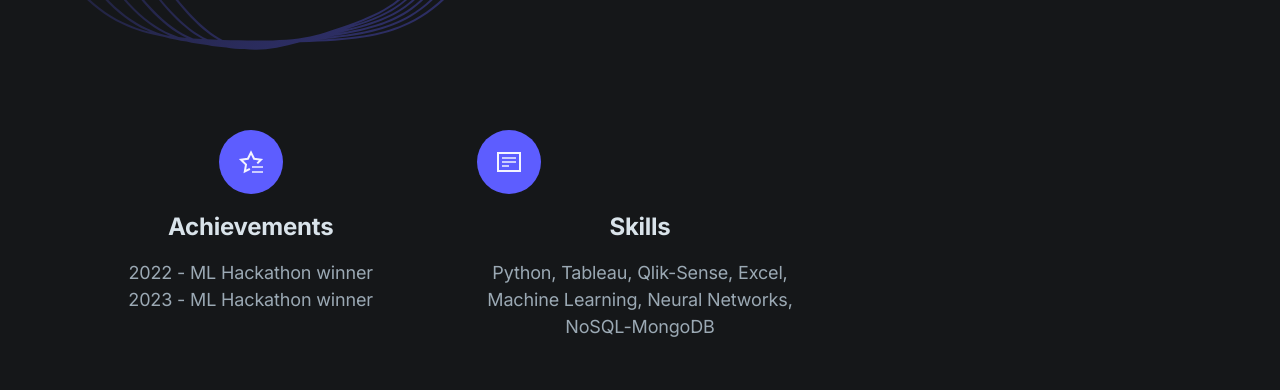
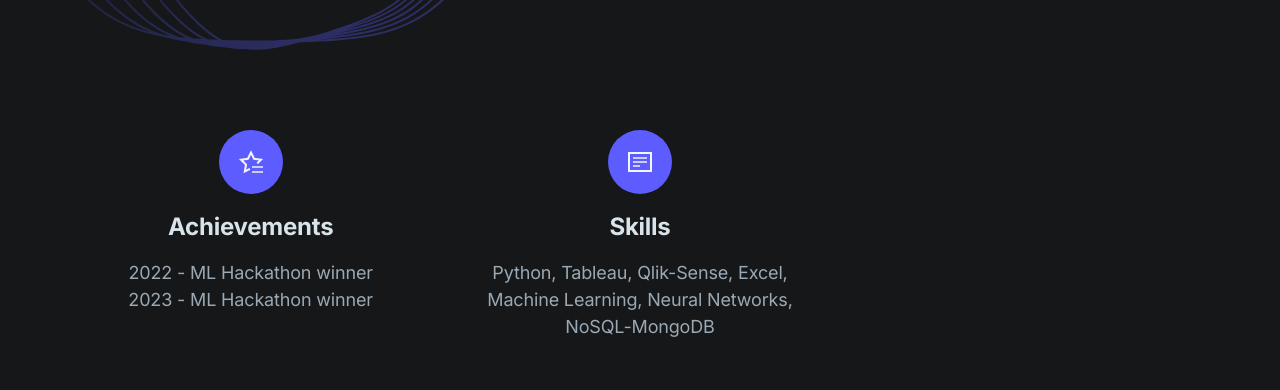
Before and after one commit to YahavMesika/portfolio, a Next.js app: page / in a window 1280 px wide. Shown: the part 1420-1810 px from the top of the page. Built offline with nearby package versions, Linux system fonts and the light colour scheme.

Commit message:
Update features.tsx

```diff
--- a/components/features.tsx
+++ b/components/features.tsx
@@ -31,7 +31,7 @@ export default function Features() {
             </div>
 
             {/* 2nd item */}
-            <div className="relative flex flex-col items-right " data-aos="fade-up" data-aos-delay="100" data-aos-anchor="[data-aos-id-blocks]">
+            <div className="relative flex flex-col items-center " data-aos="fade-up" data-aos-delay="100" data-aos-anchor="[data-aos-id-blocks]">
               <svg className="w-16 h-16 mb-4" viewBox="0 0 64 64" xmlns="http://www.w3.org/2000/svg">
                 <circle className="fill-current text-purple-600" cx="32" cy="32" r="32" />
                 <path className="stroke-current text-purple-100" strokeWidth="2" strokeLinecap="square" d="M21 23h22v18H21z" fill="none" fillRule="evenodd" />
```
